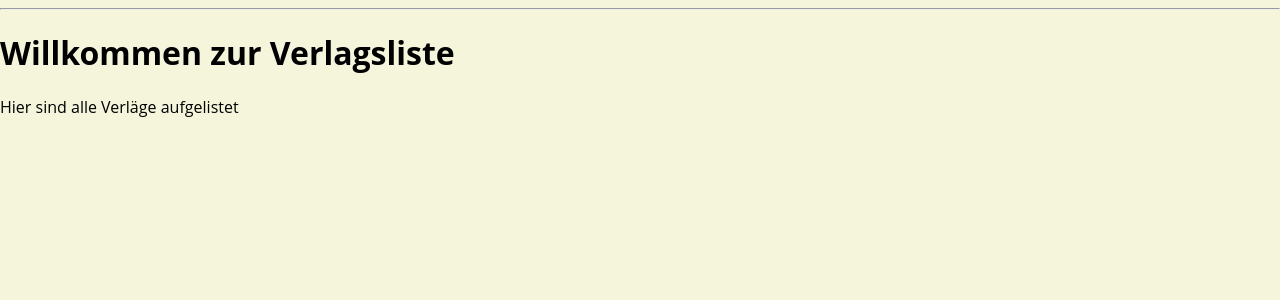
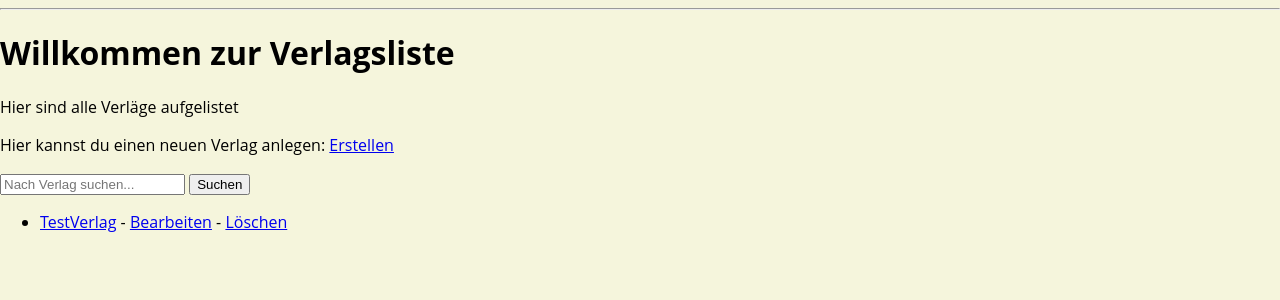
Before and after one commit to JaPeF/09-hausarbeit-fritzsche-roegner, a Django app: page /publishers/ in a window 1280 px wide. Shown: the part 24-324 px from the top of the page. Run offline with Django 5.2, Linux system fonts and the light colour scheme; data comes from the database, SQL or seed files in the repository; both versions use the stored data as it was after the commit; some libraries are stand-ins or nearby versions.

Commit message:
publisher_list angelegt

```diff
--- a/bookdb/library/models.py
+++ b/bookdb/library/models.py
@@ -24,6 +24,7 @@ class BookItem(models.Model):
     Titel = models.CharField(max_length=200)
     Author = models.ForeignKey(Author, on_delete=models.SET_NULL, null=True, blank=True)
     Veröffentlichungsdatum = models.DateField(default=date.today)
+    Publisher = models.ForeignKey(Publisher, on_delete=models.CASCADE, null=True, blank=True)
     Genre = models.CharField(max_length=100, blank=True)
     Beschreibung = models.TextField(blank=True)
 
--- a/bookdb/library/templates/library/publisher/publisher_list.html
+++ b/bookdb/library/templates/library/publisher/publisher_list.html
@@ -3,4 +3,27 @@
 {% block content %}
   <h1>Willkommen zur Verlagsliste</h1>
   <p>Hier sind alle Verläge aufgelistet</p>
+
+  <p>
+    Hier kannst du einen neuen Verlag anlegen:
+    <a href="{% url 'publisher_create' %}">Erstellen</a>
+  </p>
+
+  <!--Suchleiste-->
+  <form method="get" action="{% url 'publisher_list' %}">
+    <input type="text" name="q" placeholder="Nach Verlag suchen..." value="{{ request.GET.q }}">
+    <button type="submit">Suchen</button>
+  </form>
+
+  <ul>
+    {% for p in publishers %}
+      <li>
+        <a href="{% url 'publisher_detail' p.pk %}">{{ p.Name }}</a>
+        - <a href="{% url 'publisher_update' p.pk %}">Bearbeiten</a>
+        - <a href="{% url 'publisher_delete' p.pk %}">Löschen</a>
+      </li>
+    {% empty %}
+      <li>Noch keine Verlage vorhanden.</li>
+    {% endfor %}
+    </ul>
 {% endblock %}
--- a/bookdb/library/views.py
+++ b/bookdb/library/views.py
@@ -98,6 +98,13 @@ class PublisherListView(ListView):
     template_name = "library/publisher/publisher_list.html"
     context_object_name = "publishers"
 
+    def get_queryset(self):
+        queryset = super().get_queryset()
+        search_query = self.request.GET.get("q")
+        if search_query:
+            queryset = queryset.filter(Name__icontains=search_query)
+        return queryset
+
 class PublisherDetailView(DetailView):
     model = Publisher
     template_name = "library/generic_detail.html"
```
Also changed, not shown: bookdb/db.sqlite3, bookdb/library/templates/library/publisher/publisher_detail.html (added).
